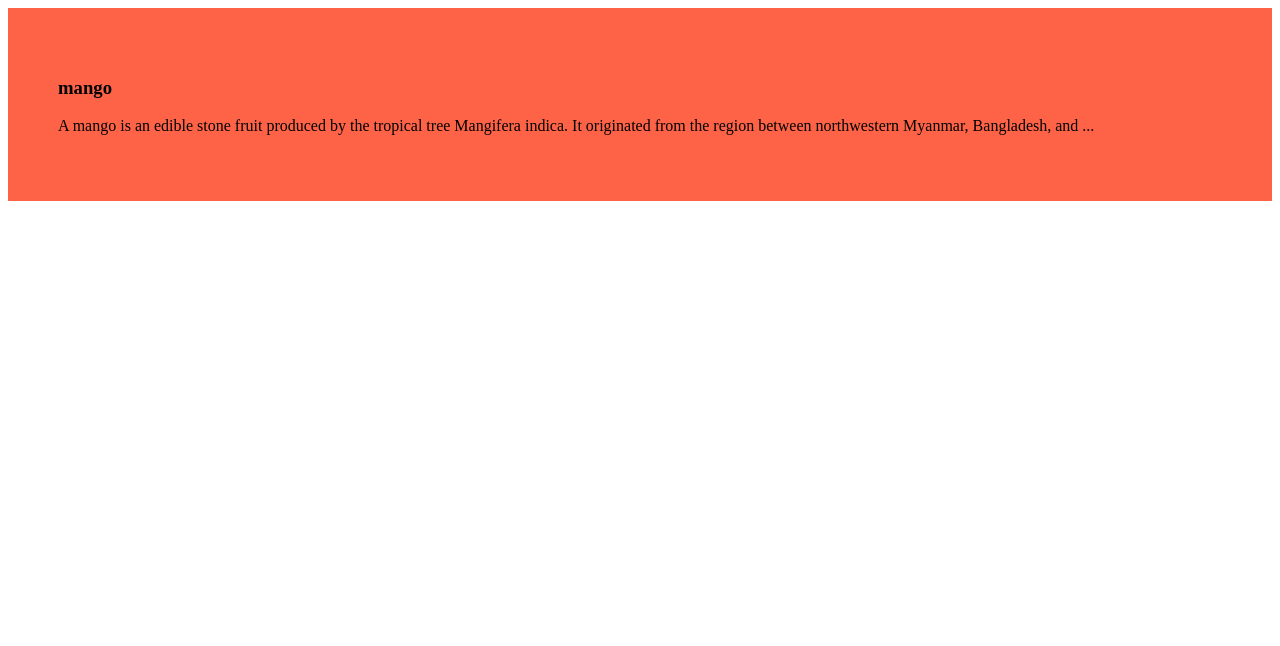
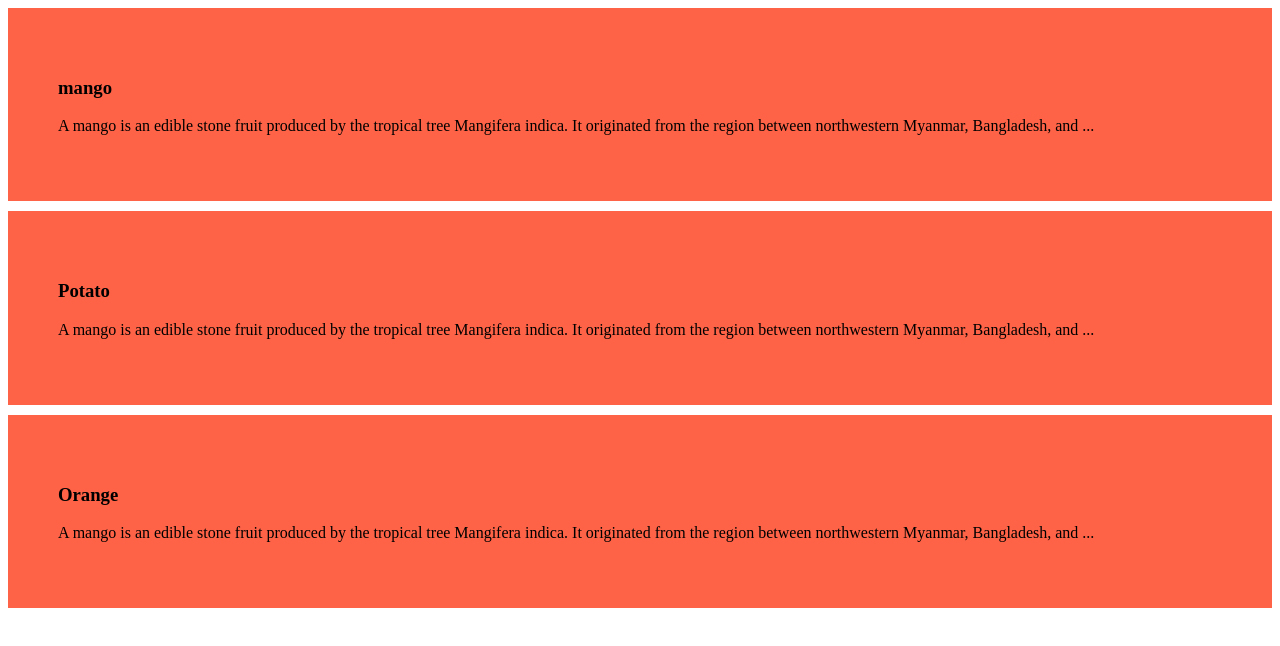
Before and after one commit to alquddus90/my-first-normal-website, a plain HTML site: page index.html in a window 1280 px wide. Drawn offline with Linux system fonts and the light colour scheme.

Commit message:
orang and potato

```diff
--- a/index.html
+++ b/index.html
@@ -14,6 +14,20 @@
 
 
     </div>
+    <div>
+        <h3>Potato </h3>
+        <p>A mango is an edible stone fruit produced by the tropical tree Mangifera indica. It originated from the region between northwestern Myanmar, Bangladesh, and ...</p>
+
+
+
+    </div>
+    <div>
+        <h3>Orange </h3>
+        <p>A mango is an edible stone fruit produced by the tropical tree Mangifera indica. It originated from the region between northwestern Myanmar, Bangladesh, and ...</p>
+
+
+
+    </div>
 
 
 </body>
--- a/styles/blog.css
+++ b/styles/blog.css
@@ -1,4 +1,5 @@
 div{
     background-color: tomato;
     padding: 50px;
+    margin-bottom: 10px;
 }
```
